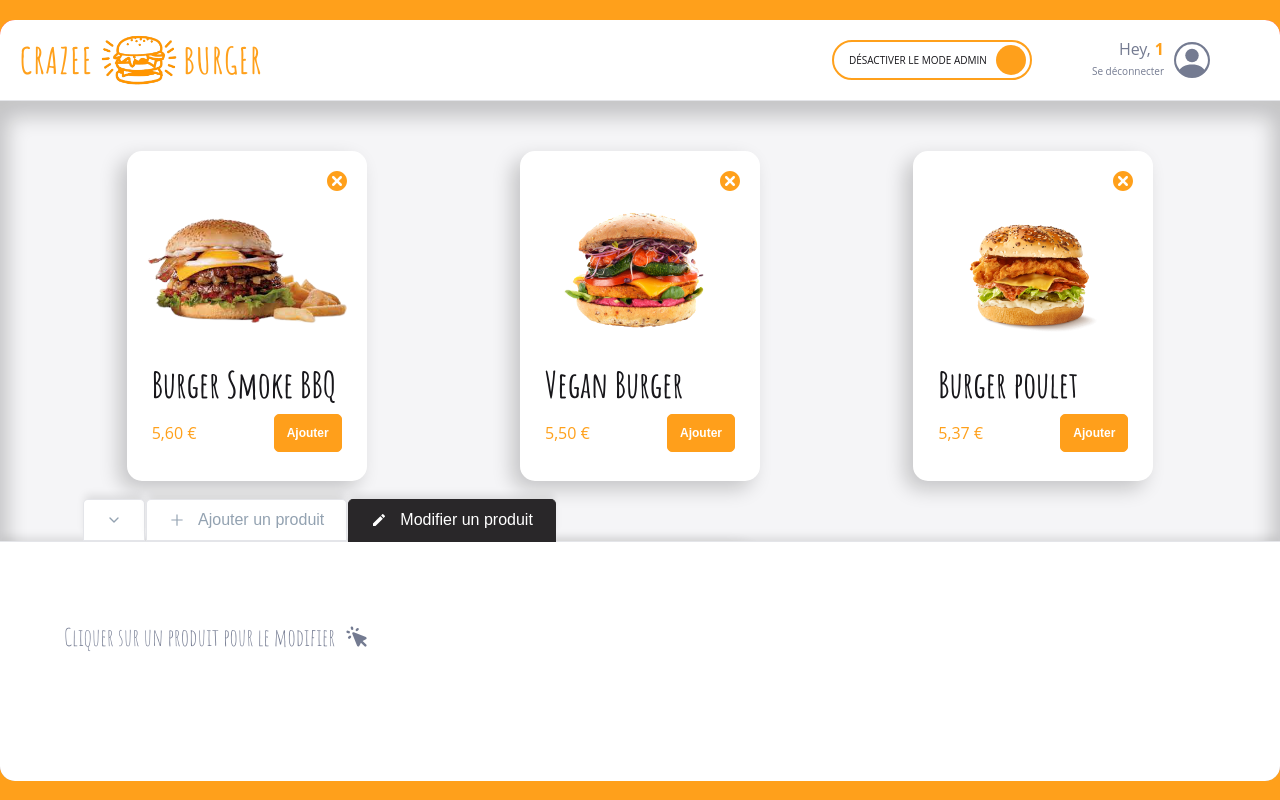
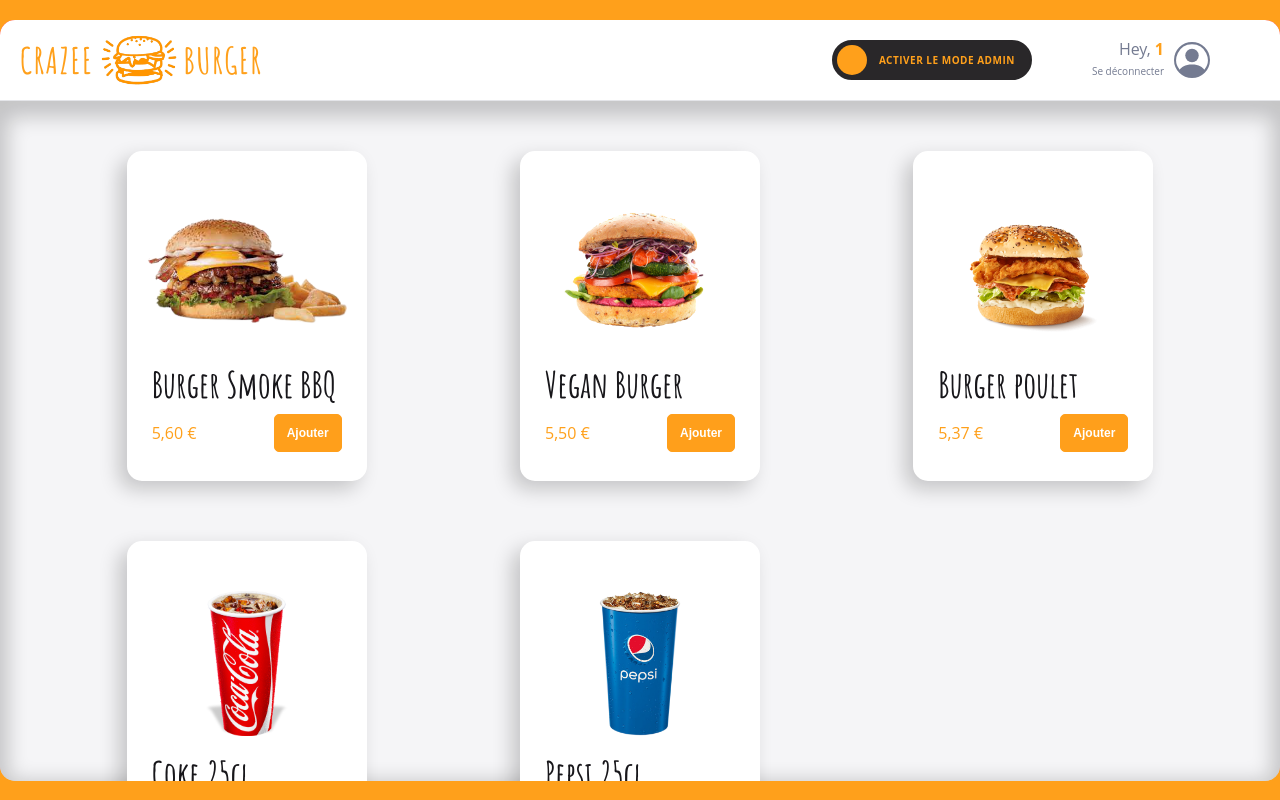
Before and after one commit to AzN-StaR27/crazee-burger, a React (Vite) app: page /order/1 in a window 1280 px wide. Built offline with nearby package versions, Linux system fonts and the light colour scheme.

Commit message:
🔧 F09: ORDER > Reset values to initial REAL values

```diff
--- a/src/components/pages/order/OrderPage.jsx
+++ b/src/components/pages/order/OrderPage.jsx
@@ -10,12 +10,12 @@
 export default function OrderPage() {
   //state
 
-  const [isModeAdmin, setIsModeAdmin] = useState(true);
+  const [isModeAdmin, setIsModeAdmin] = useState(false);
   const [isCollapsed, setIsCollapsed] = useState(false);
   //collapse pour onglet réduit
   const [isAddSelected, setIsAddSelected] = useState(false);
   const [isEditSelected, setIsEditSelected] = useState(false);
-  const [currentTabSelected, setCurrentTabSelected] = useState("edit");
+  const [currentTabSelected, setCurrentTabSelected] = useState("add");
   const [menu, setMenu] = useState(fakeMenu.MEDIUM);
   const [newProduct, setNewProduct] = useState(EMPTY_PRODUCT);
   const [productSelected, setProductSelected] = useState(EMPTY_PRODUCT);
```
